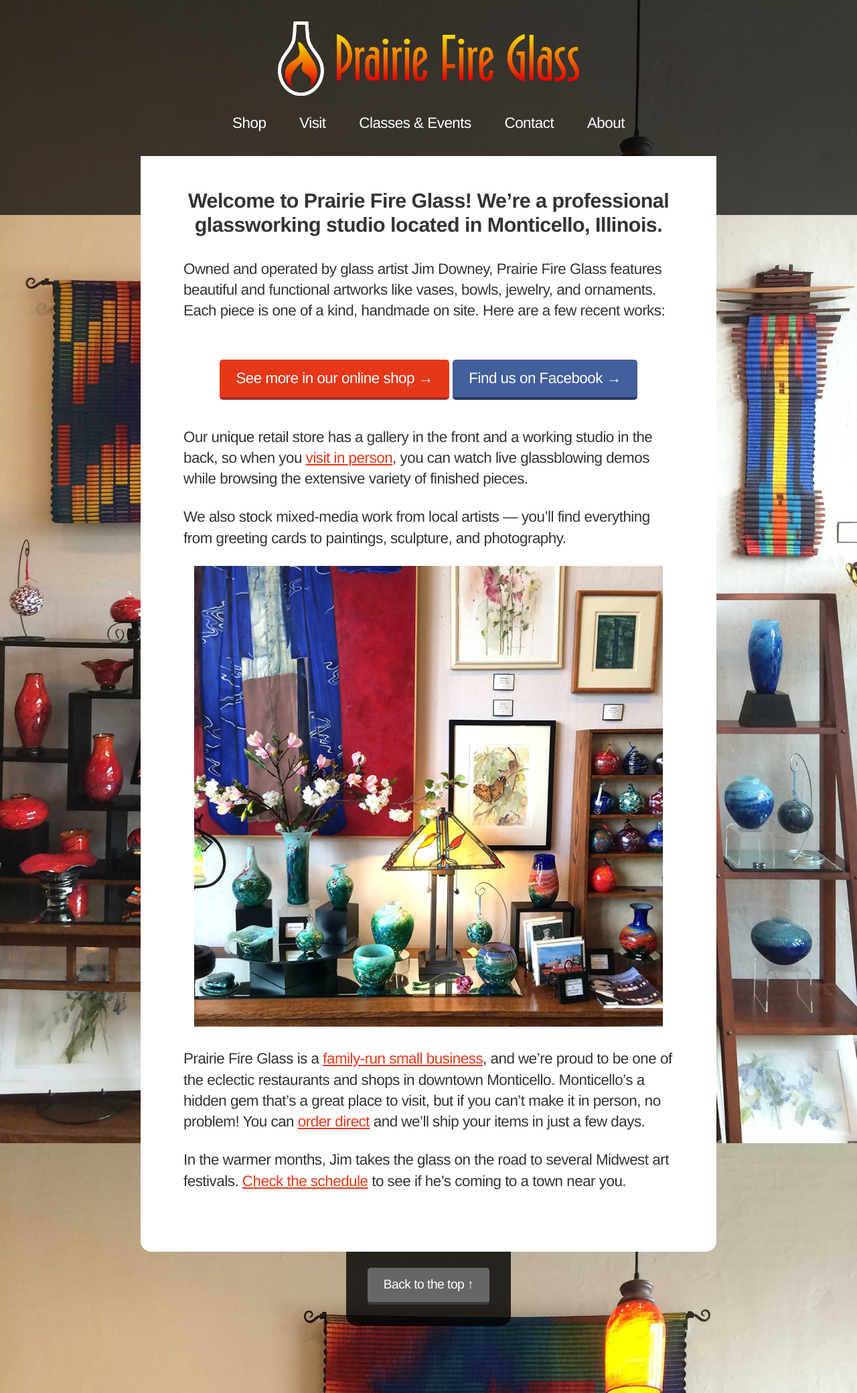
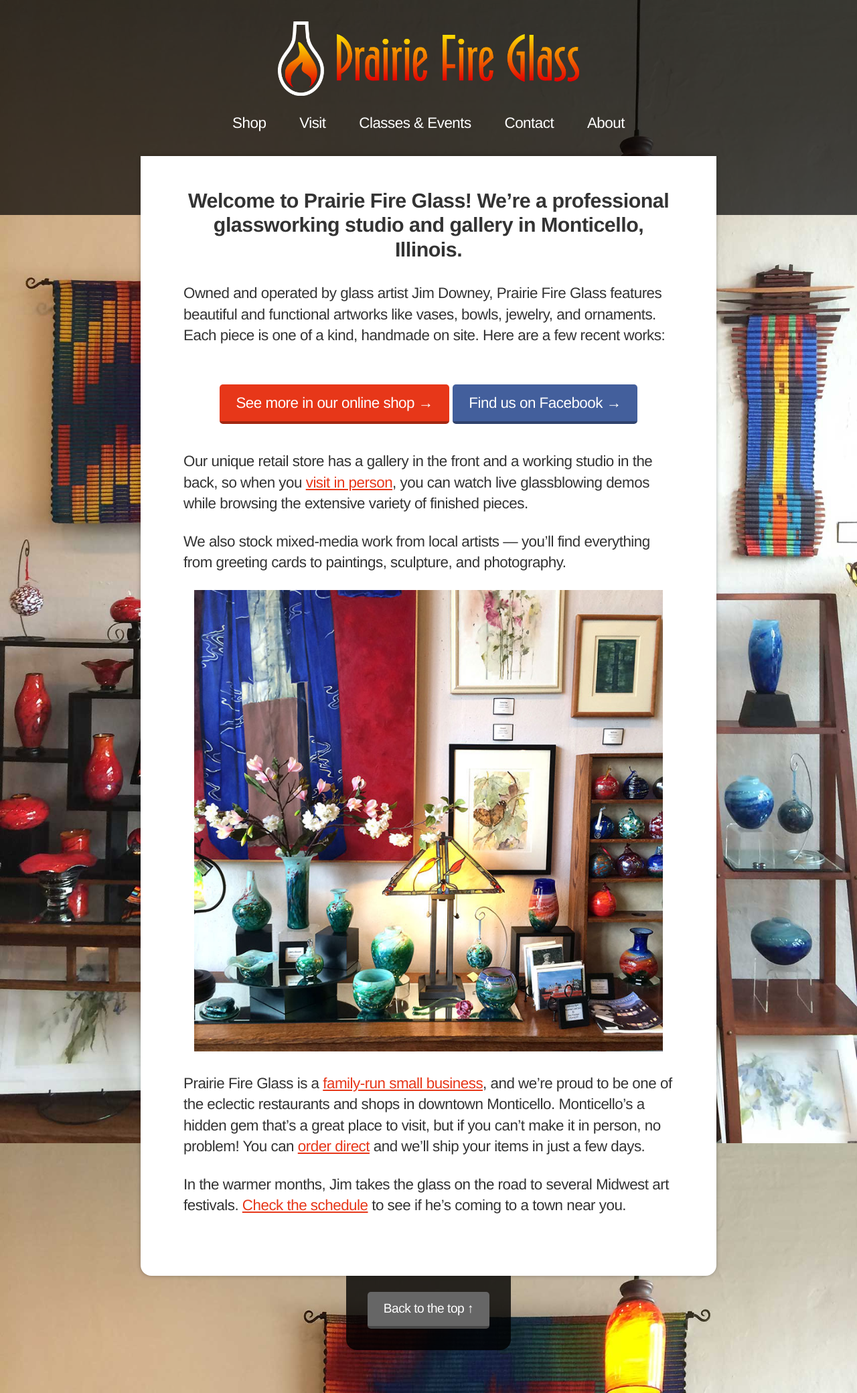
Before and after one commit to prairiefireglass/prairiefireglass.github.io, a Jekyll site: the page built from index.html, in a window 1280 px wide. Shown: the whole page at 67% size. Built offline with Jekyll 4.4.1, drawn with Linux system fonts in a browser that asks for light colours; nearby versions of some CDN libraries.

Commit message:
Tighter events page, copy edits

```diff
--- a/assets/javascript/calendar.coffee
+++ b/assets/javascript/calendar.coffee
@@ -25,7 +25,7 @@
       console.log response['items']
       $el.removeClass "loading"
       $.each response.items, (i, item) ->
-        $el.append '<p><strong>' + item.summary + '</strong><br>' + strftime('%A, %B %e', new Date(item.start.dateTime)) + ' — ' + strftime('%A, %B %e', new Date(item.end.dateTime)) + '<br>' + strftime('%l:%M%P', new Date(item.start.dateTime)) + ' — ' + strftime('%l:%M%P', new Date(item.end.dateTime)) + '<span class="event__description">' + item.description + '<br>' + '<a href="' + item.htmlLink + '">Add to your Google Calendar</a></span></p>'
+        $el.append '<p class="event"><strong>' + item.summary + '</strong><br>' + strftime('%A, %b %e', new Date(item.start.dateTime)) + ' — ' + strftime('%A, %b %e, %Y', new Date(item.end.dateTime)) + '<br>' + strftime('%l:%M%P', new Date(item.start.dateTime)) + ' — ' + strftime('%l:%M%P', new Date(item.end.dateTime)) + '<span class="event__description">' + item.description + '<br>' + '<a href="' + item.htmlLink + '" class="cta-button cta-button--add-event">+ Add to your Google Calendar</a></span></p>'
       return
     error: (response) ->
       console.log 'doh'
--- a/assets/stylesheets/globals/_buttons.scss
+++ b/assets/stylesheets/globals/_buttons.scss
@@ -8,7 +8,7 @@
   color: white;
   text-decoration: none;
   border: none;
-  border-bottom: 4px solid brown;
+  border-bottom: 4px solid rgba(0,0,0,.3);
   outline: none;
   -webkit-appearance: none;
   @include border-radius(5px);
@@ -20,13 +20,19 @@
 
 .cta-button--facebook {
   background: #435f9c;
-  border-bottom: 4px solid rgba(0,0,0,0.4);
 }
 
 .cta-button--back-up {
   font-size: 1.2rem;
   background: #666;
-  border-bottom: 4px solid rgba(0,0,0,0.4);
+}
+
+.cta-button--add-event {
+  font-size: 1rem;
+  padding: .5rem 1rem;
+  margin-top: .5rem;
+  background: lightslategrey;
+  border-bottom-width: 3px;
 }
 
 .facebook-button {
--- a/assets/stylesheets/style.scss
+++ b/assets/stylesheets/style.scss
@@ -50,6 +50,7 @@
   margin: -7rem auto 0;
   border-radius: 0 0 1rem 1rem;
   text-align: left;
+  box-shadow: 0 0 6px rgba(0,0,0,0.3);
 }
 
 .header {
@@ -274,6 +275,10 @@
 
 
 // EVENTS
+.event {
+  line-height: 1.3;
+}
+
 .event__description {
   display: block;
   font-size: 1.1rem;
@@ -388,8 +393,7 @@
   }
 
   h1 {
-    font-size: 1.6rem;
-    letter-spacing: -1px;
+    font-size: 1.5rem;
     margin-bottom: 1rem;
   }
 
--- a/index.html
+++ b/index.html
@@ -5,7 +5,7 @@
 <section>
   <header>
     <h1>
-      Welcome to Prairie Fire Glass! We&rsquo;re a professional glassworking studio located in Monticello, Illinois.
+      Welcome to Prairie Fire Glass! We&rsquo;re a professional glassworking studio and gallery in Monticello, Illinois.
     </h1>
   </header>
   <article>
--- a/visit/index.html
+++ b/visit/index.html
@@ -22,7 +22,7 @@
     <p><a href="/contact/">Contact us</a> if you&rsquo;d like to make an appointment for a special event or group demonstration.
 
     <h2>Map &amp; Directions</h2>
-    <iframe width="100%" height="450" frameborder="0" style="border:0" src="https://www.google.com/maps/embed/v1/place?q=Prairie%20Fire%20Glass%2C%20West%20Washington%20Street%2C%20Monticello%2C%20IL%2C%20United%20States&key=AIzaSyC_RWAiQZUezfFdRluT2t14pjLGA8eh3eY"></iframe><br><br>
+    <iframe width="100%" height="450" frameborder="0" style="border:0; pointer-events: none;" src="https://www.google.com/maps/embed/v1/place?q=Prairie%20Fire%20Glass%2C%20West%20Washington%20Street%2C%20Monticello%2C%20IL%2C%20United%20States&key=AIzaSyC_RWAiQZUezfFdRluT2t14pjLGA8eh3eY"></iframe><br><br>
 
     <p>
       <strong>If you’re traveling West on I-72:</strong><br>
```
Also changed, not shown: other parts of visit/index.html (+1 -1 lines), events/index.html (+10 -5 lines).
